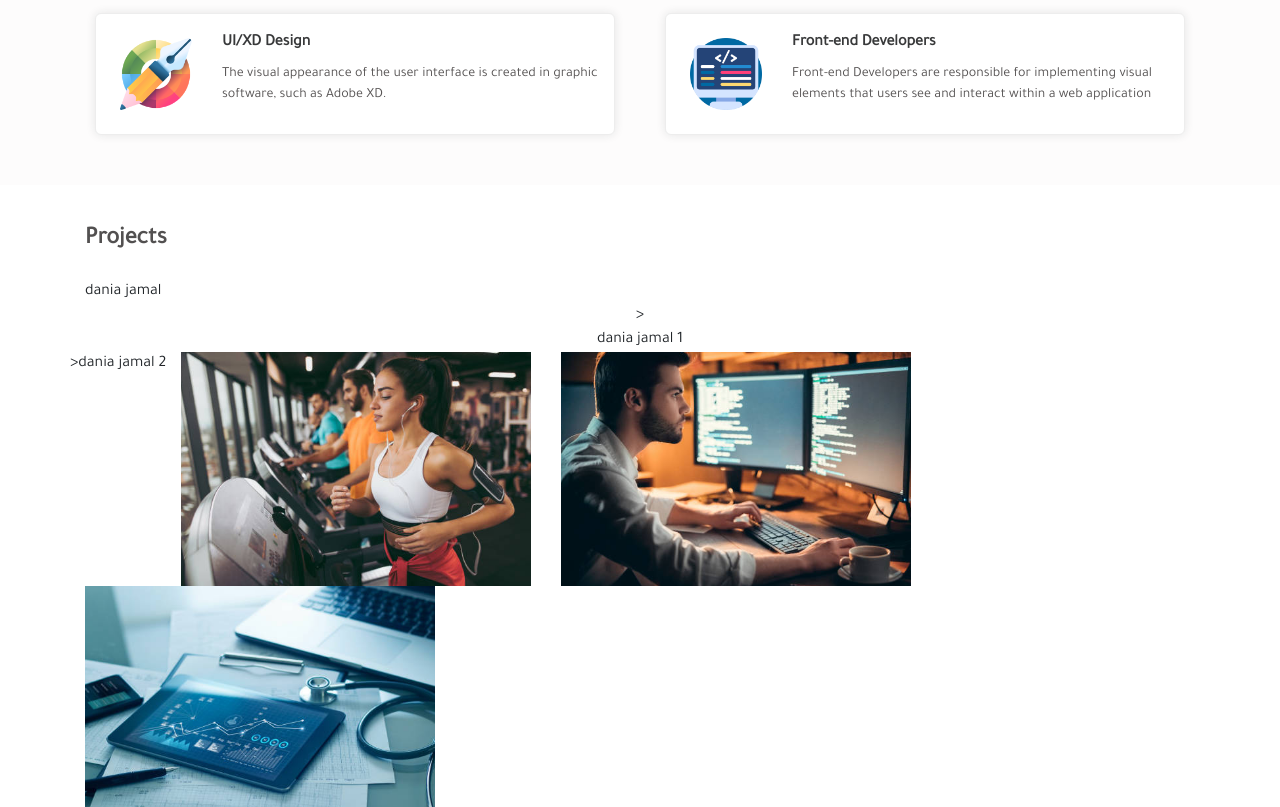
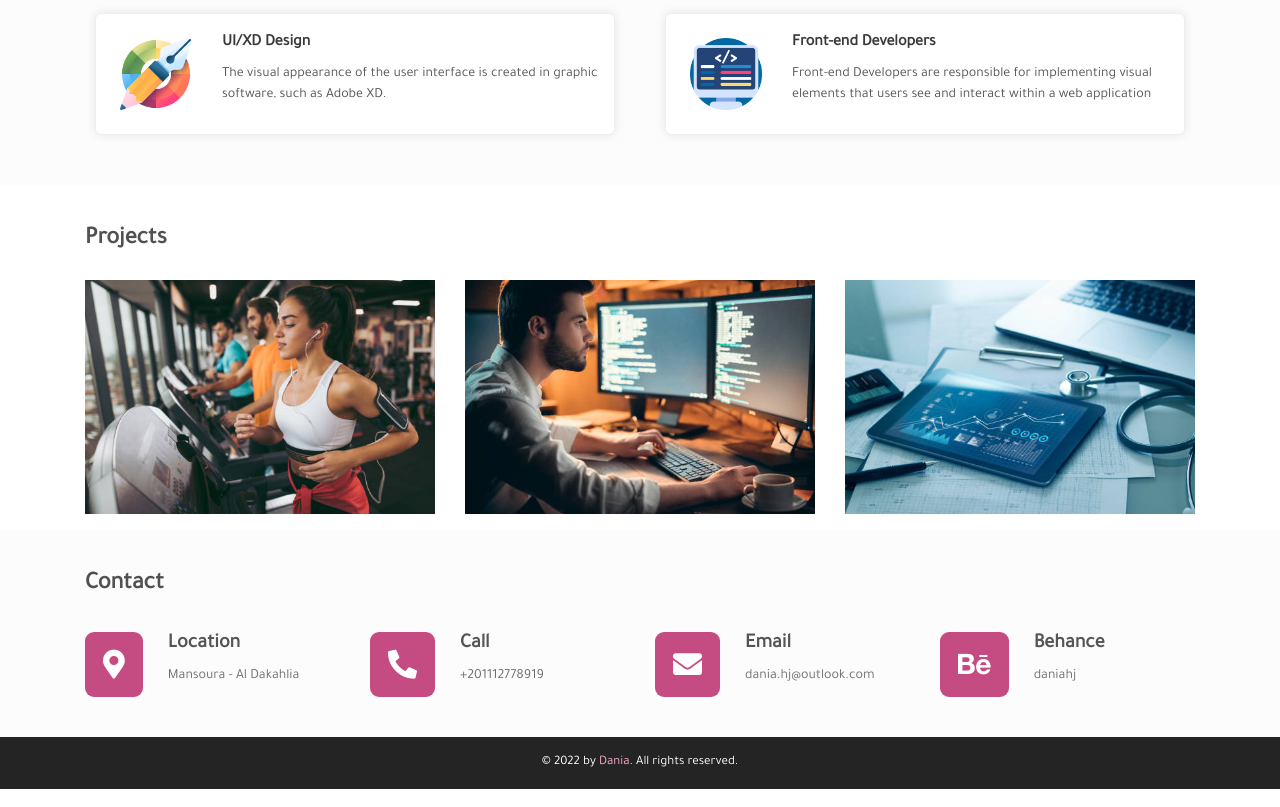
Before and after one commit to daniahejazi/portofolio, a plain HTML site: page index.html in a window 1280 px wide. Shown: the part 1993-2800 px from the top of the page. Drawn offline with nearby package versions, Linux system fonts and the light colour scheme.

Commit message:
Update index.html

```diff
--- a/index.html
+++ b/index.html
@@ -226,18 +226,12 @@
        <div class="projects-sec py-3" id="projects-sec"data-aos="fade-down"data-aos-easing="linear"data-aos-duration="1500">
            <div class="container">
                <h4>Projects</h4>
-               <div class="dania-1"><p>
-                   dania jamal
-               </p></div>
 
-               <div class="projects-99 text-center">
-                   ><p>
-                   dania jamal 1
-               </p>
+
+               <div class="projects text-center">
+
                    <div class="row ">
-                       ><p>
-                   dania jamal 2
-               </p>
+
                 <div class="col-xs-12 col-sm-12 col-md-6 col-lg-4 col-xl-4">
                     <div class="box">
                         <img src="images/istockphoto-1059616710-612x612.jpg">
```
